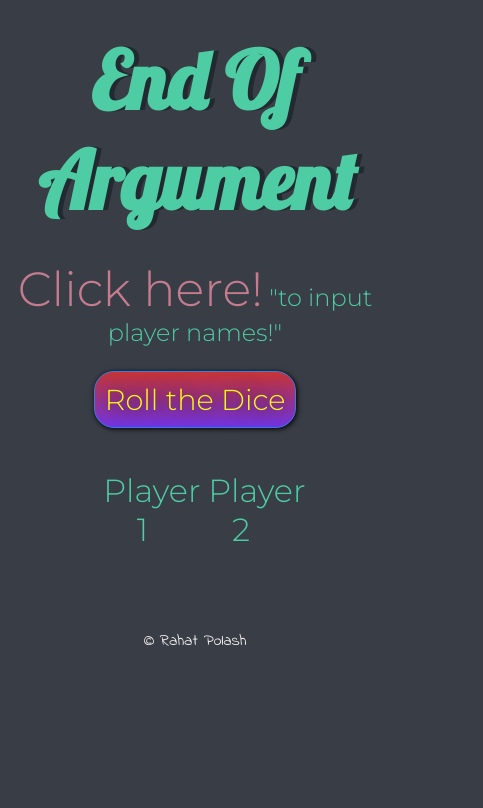
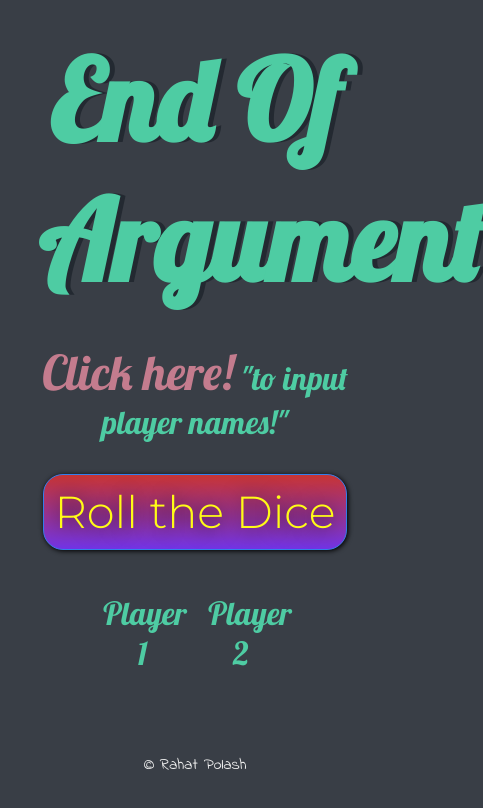
Before and after one commit to rahatr1/dicee, a plain HTML site: page index.html in a window 390 px wide. Shown: the whole page, 483 px wide, since content can reach past the window. Drawn offline with Linux system fonts and the light colour scheme.

Commit message:
Update styles.css

```diff
--- a/styles/styles.css
+++ b/styles/styles.css
@@ -54,30 +54,36 @@ footer {
 }
 
 @media (max-width: 1080px) {
+  h1{
+    font-size: 7rem;
+  }
 
   img {
-    width: 60%;
+    width: 70%;
     height: auto;
   }
   .dice1 {
     display: inline-block;
-    width: 35% ;
     text-align: right;
     margin: 3%;
 
   }
   .dice2 {
     display: inline-block;
-    width: 35% ;
     text-align: left;
     margin: 3%;
 
   }
+  .p2{
+    font-size: 2rem;
+  }
   p{
     font-size: 2rem;
+    font-family: 'Lobster', cursive;
   }
   .container1 {
     width: 100%;
+
   }
   .divtxt1{
     text-align: center;
@@ -87,7 +93,9 @@ footer {
     text-align: center;
     padding-right: 50%;
   }
-
+  .inputlink{
+    font-size: 4rem;
+  }
 }
 
 
@@ -116,7 +124,7 @@ footer {
   border-radius: 20px;
   color: #fffb16;
   font-family: "Montserrat";
-  font-size: 1.8rem;
+  font-size: 2.8rem;
   font-weight: 100;
   padding: 10px;
   -webkit-box-shadow: 1px 1px 20px 0 #000000;
```
